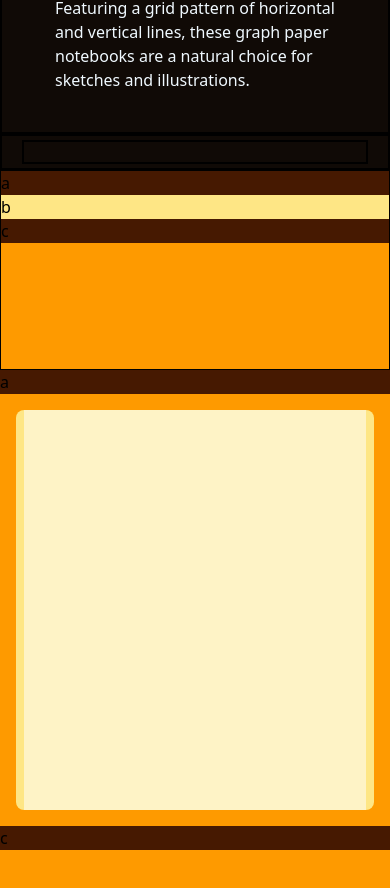
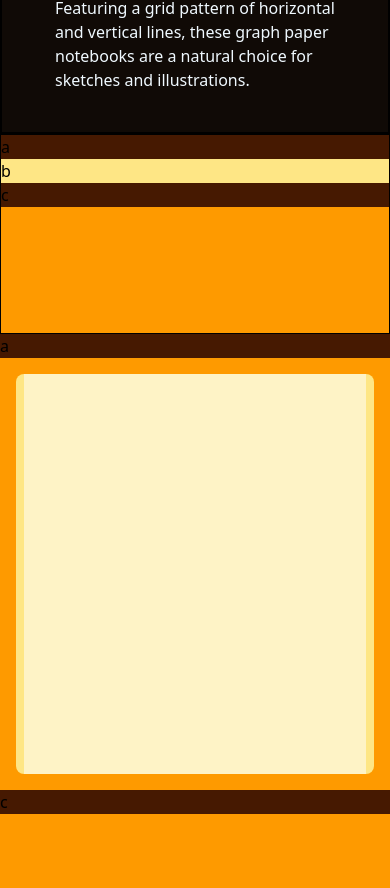
Before and after one commit to rohit-debnath24/Project-HEX, a React (Vite) app in the folder HEX/: page / in a window 390 px wide. Shown: the part 2460-3348 px from the top of the page. Built offline with nearby package versions, Linux system fonts and the light colour scheme.

Commit message:
secNav responsiveness fixed

```diff
--- a/HEX/src/components/SecNav.jsx
+++ b/HEX/src/components/SecNav.jsx
@@ -15,20 +15,20 @@ const SecNav = () => {
     <>
     <div ></div>
       <div className= {`${sticky ? 'fixed top-[66px] left-0 right-0 shadow-md bg-[#100A06] z-50' : 'relative'}
-                   border-2   py-1 justify-center transition-all duration-500  grid grid-cols-[20px_1fr_20px] gap-0
+                   border-2   py-1 justify-center hidden  transition-all duration-500  sm:grid grid-cols-[20px_1fr_20px] gap-0
                   `}>
-        <div className=" min-h-6  sm:bg-[#231b17]"></div>
-        <div className=" min-h-6  border-2    py-1 flex justify-center sm:text-[10px] md:text-[15px] text-center items-center">
-          <div className="sm:grid hidden  sm:grid-cols-12  min-h-6 w-full">
-            <div className=" grid items-center sm:col-span-6  sm:text-[10px] md:text-[15px]  min-h-6 text-left pl-10 lg:text-3xl text-[#dad2ce] font-bold">An integrated workspace for analytics</div>
-            <div className="   sm:col-span-2 grid justify-center sm:text-[10px] md:text-[15px] text-center items-center min-h-6 text-[#bea89d] " ><a href="#"> I Dive-deep analysis </a></div>
-            <div className="   sm:col-span-2 grid justify-center sm:text-[10px] md:text-[15px] text-center items-center min-h-6 text-[#bea89d]  "><a href="#IntDataPage"> I Interactive data apps </a></div>
-            <div className="   sm:col-span-2 grid justify-center sm:text-[10px] md:text-[15px] text-center items-center min-h-6 text-[#bea89d] "><a href="#SelfServePage">I Self-serve exploration </a> </div>
+        <div className=" min-h-6  bg-[#231b17]"></div>
+        <div className=" min-h-6  border-2    py-1  text-[10px] md:text-[15px] text-center items-center">
+          <div className="grid  grid-cols-12  min-h-6 w-full">
+            <div className=" grid items-center col-span-6  text-[10px] md:text-[15px]  min-h-6 text-left pl-10 lg:text-3xl text-[#dad2ce] font-bold">An integrated workspace for analytics</div>
+            <div className="   col-span-2 grid justify-center text-[10px] md:text-[15px] text-center items-center min-h-6 text-[#bea89d] " ><a href="#"> I Dive-deep analysis </a></div>
+            <div className="   col-span-2 grid justify-center text-[10px] md:text-[15px] text-center items-center min-h-6 text-[#bea89d]  "><a href="#IntDataPage"> I Interactive data apps </a></div>
+            <div className="   col-span-2 grid justify-center text-[10px] md:text-[15px] text-center items-center min-h-6 text-[#bea89d] "><a href="#SelfServePage">I Self-serve exploration </a> </div>
 
 
           </div>
         </div>
-        <div className=" min-h-6   sm:bg-[#231b17]"></div>
+        <div className=" min-h-6   bg-[#231b17]"></div>
       </div>
     </>
   )
```
